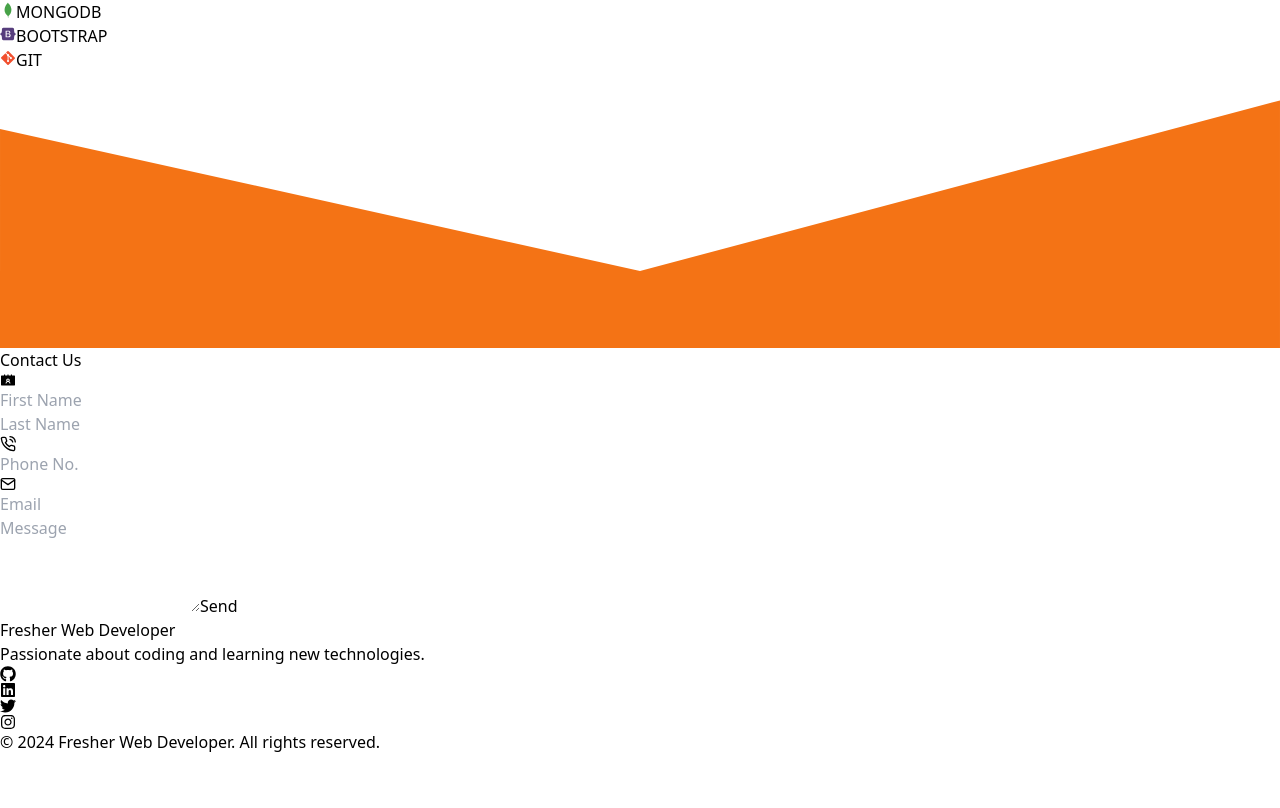
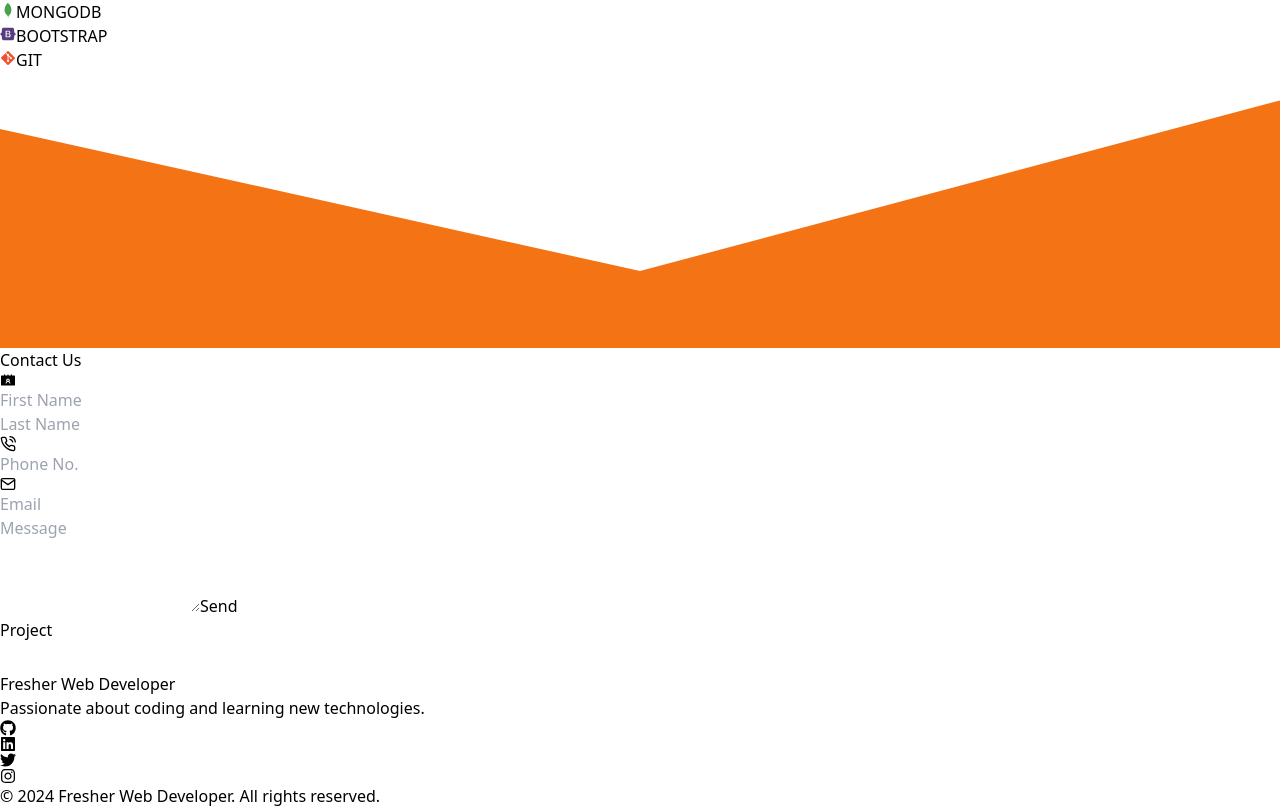
Before and after one commit to amar2mail9/amarport, a React (Vite) app: page / in a window 1280 px wide. Shown: the part 1686-2494 px from the top of the page. Before the commit the page ends 2440 px from the top, so only its background shows below. Built offline with nearby package versions, Linux system fonts and the light colour scheme.

Commit message:
Project PAge

```diff
--- a/src/components/Page/Home/Home.jsx
+++ b/src/components/Page/Home/Home.jsx
@@ -5,6 +5,7 @@ import Herosetion2 from "../hero_section/Herosetion2";
 import About from "../AboutUs/About";
 import Skills from "../MySkills/Skills";
 import Contact_Us from "../contacts_us/Contact_Us";
+import Project from "../Projects/Project";
 
 export default function Home() {
   return (
@@ -16,6 +17,10 @@ export default function Home() {
         <Skills />
 
         <Contact_Us />
+
+        <div className="py-6">
+          <Project />
+        </div>
       </section>
     </Layout>
   );
--- /dev/null
+++ b/src/components/Page/Projects/Project.jsx
@@ -0,0 +1,12 @@
+import React from "react";
+
+export default function Project() {
+  return (
+    <div className="bg-slate-800 text-white py-8">
+      <h1 className="text-4xl text-center font-semibold ">Project </h1>
+      <marquee behavior="" direction="">
+        Project Coming Soon...
+      </marquee>
+    </div>
+  );
+}
```
Also changed, not shown: src/components/Page/Projects/Project_Page.jsx (added, +7 -0 lines).
